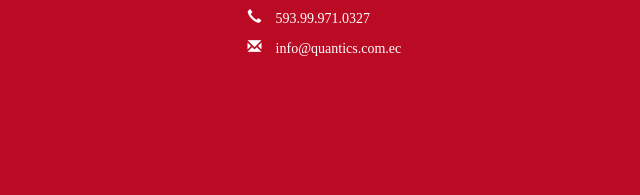
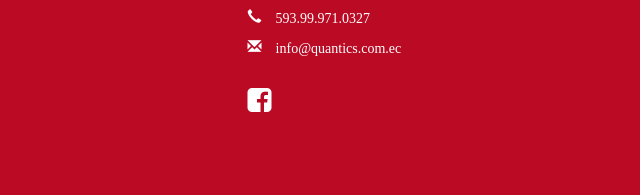
Before and after one commit to hurtado452/Taty, a plain HTML site: page index.html in a window 1280 px wide. Shown: the part 4171-4366 px from the top of the page, 0-640 px from the left. Drawn offline with nearby package versions, Linux system fonts and the light colour scheme.

Commit message:
adding fb link

```diff
--- a/index.html
+++ b/index.html
@@ -368,12 +368,12 @@
                     <p class="contactanos-paragraph"><span class="glyphicon glyphicon-earphone">  593.99.971.0327</span></p>
                     <a href="mailto:info@quantics.com.ec" target="_top"><p class="contactanos-paragraph"><span class="glyphicon glyphicon-envelope"> info@quantics.com.ec</span></p></a>
                     <!--add when they have social media links -->
-                    <!--<ul class="list-inline contactanos-paragraph">
+                    <ul class="list-inline contactanos-paragraph">
                         <br>
-                        <li><i class="fa fa-twitter fa-2x"></i></li>
-                        <li><i class="fa fa-facebook fa-2x"></i></li>
-                        <li><i class="fa fa-linkedin fa-2x"></i></li>
-                    </ul>-->
+                        <!--<li><i class="fa fa-twitter fa-2x"></i></li>
+                        <li><i class="fa fa-facebook fa-2x"></i></li>-->
+                        <li><a href="https://www.facebook.com/quanticsecuador/" target="_blank"><i class="fa fa-facebook-square fa-2x" style="color:white"></i></a></li>
+                    </ul>
                 </div>
                 <div class="col-md-6 col-xs-6">
                     <img src="img/map.JPG" class="img-responsive img-rounded" alt="direccion" width="500" height="500">
```
